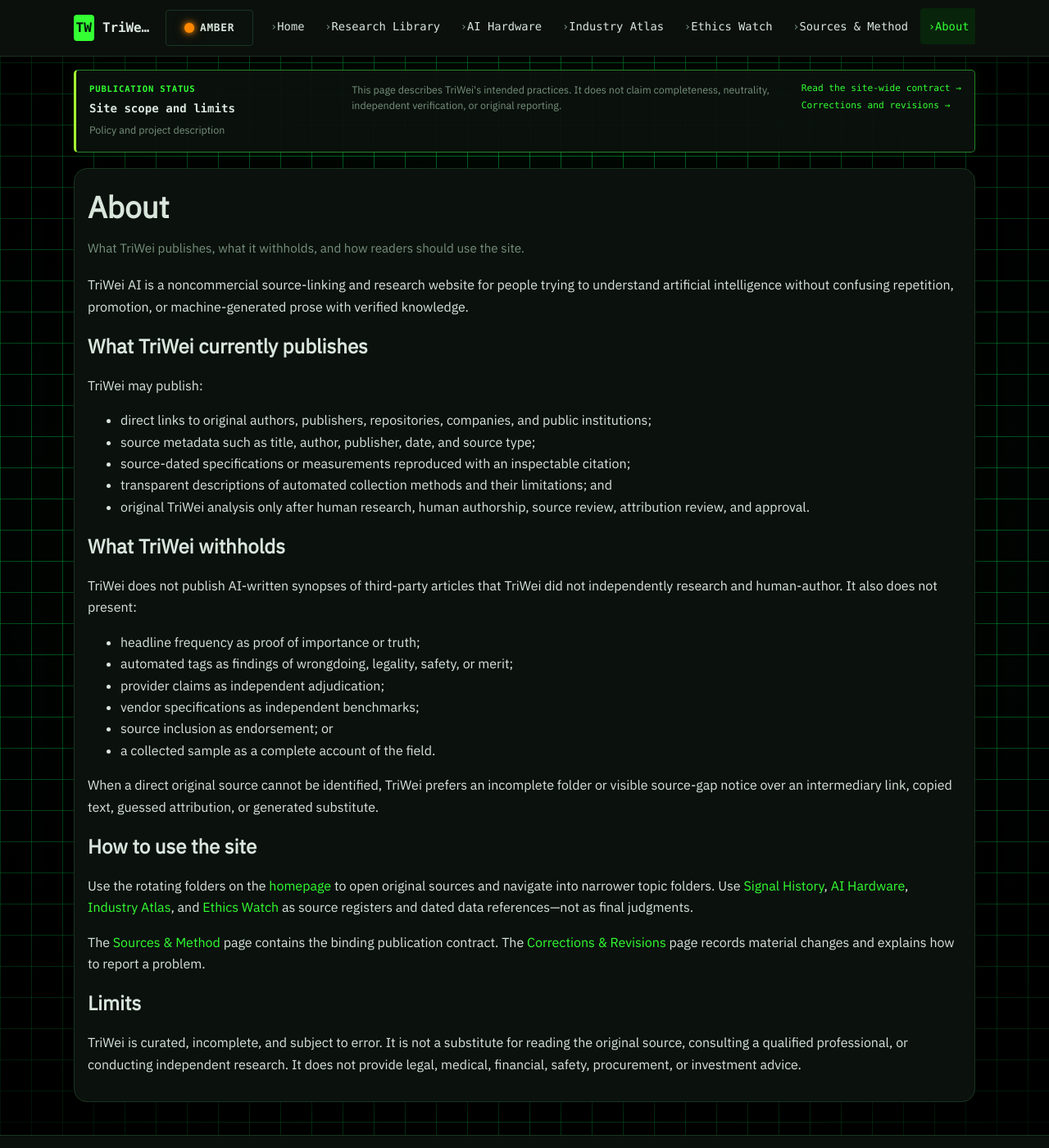
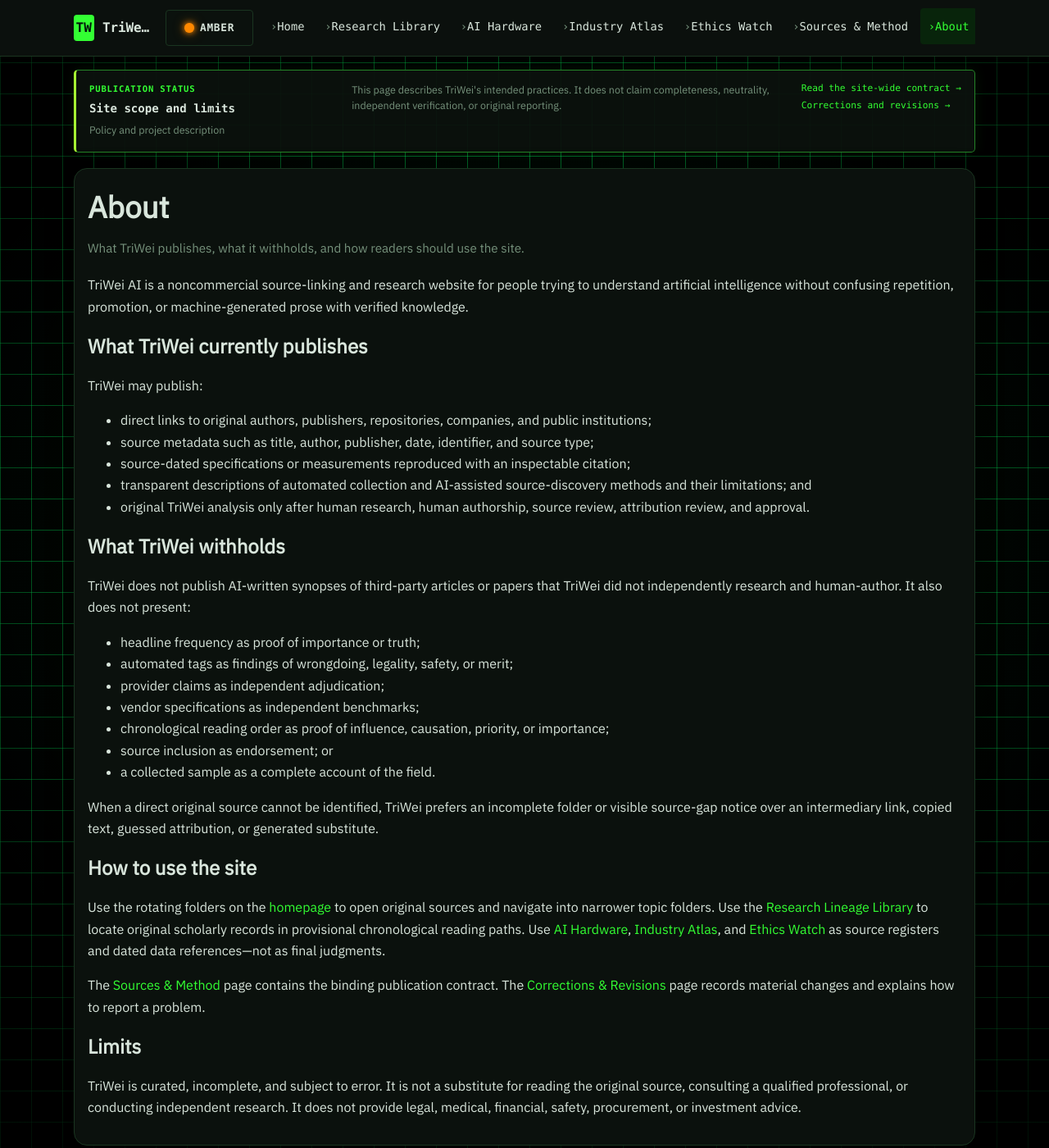
Before and after one commit to Joeyjojoe-jr/triwei-ai-site, a Jekyll site: the page built from about.md, in a window 1280 px wide and 1400 px high. Shown: the whole window at 82% size. Built offline with Jekyll 4.4.1, drawn with Linux system fonts in a browser that asks for light colours.

Commit message:
Describe the research library accurately

```diff
--- a/about.md
+++ b/about.md
@@ -13,19 +13,20 @@
 TriWei may publish:
 
 - direct links to original authors, publishers, repositories, companies, and public institutions;
-- source metadata such as title, author, publisher, date, and source type;
+- source metadata such as title, author, publisher, date, identifier, and source type;
 - source-dated specifications or measurements reproduced with an inspectable citation;
-- transparent descriptions of automated collection methods and their limitations; and
+- transparent descriptions of automated collection and AI-assisted source-discovery methods and their limitations; and
 - original TriWei analysis only after human research, human authorship, source review, attribution review, and approval.
 
 ## What TriWei withholds
 
-TriWei does not publish AI-written synopses of third-party articles that TriWei did not independently research and human-author. It also does not present:
+TriWei does not publish AI-written synopses of third-party articles or papers that TriWei did not independently research and human-author. It also does not present:
 
 - headline frequency as proof of importance or truth;
 - automated tags as findings of wrongdoing, legality, safety, or merit;
 - provider claims as independent adjudication;
 - vendor specifications as independent benchmarks;
+- chronological reading order as proof of influence, causation, priority, or importance;
 - source inclusion as endorsement; or
 - a collected sample as a complete account of the field.
 
@@ -33,7 +34,7 @@
 
 ## How to use the site
 
-Use the rotating folders on the [homepage](/) to open original sources and navigate into narrower topic folders. Use [Signal History](/signals/), [AI Hardware](/hardware/), [Industry Atlas](/industry/), and [Ethics Watch](/ethics/) as source registers and dated data references—not as final judgments.
+Use the rotating folders on the [homepage](/) to open original sources and navigate into narrower topic folders. Use the [Research Lineage Library](/signals/) to locate original scholarly records in provisional chronological reading paths. Use [AI Hardware](/hardware/), [Industry Atlas](/industry/), and [Ethics Watch](/ethics/) as source registers and dated data references—not as final judgments.
 
 The [Sources & Method](/sources/) page contains the binding publication contract. The [Corrections & Revisions](/corrections/) page records material changes and explains how to report a problem.
 
```
